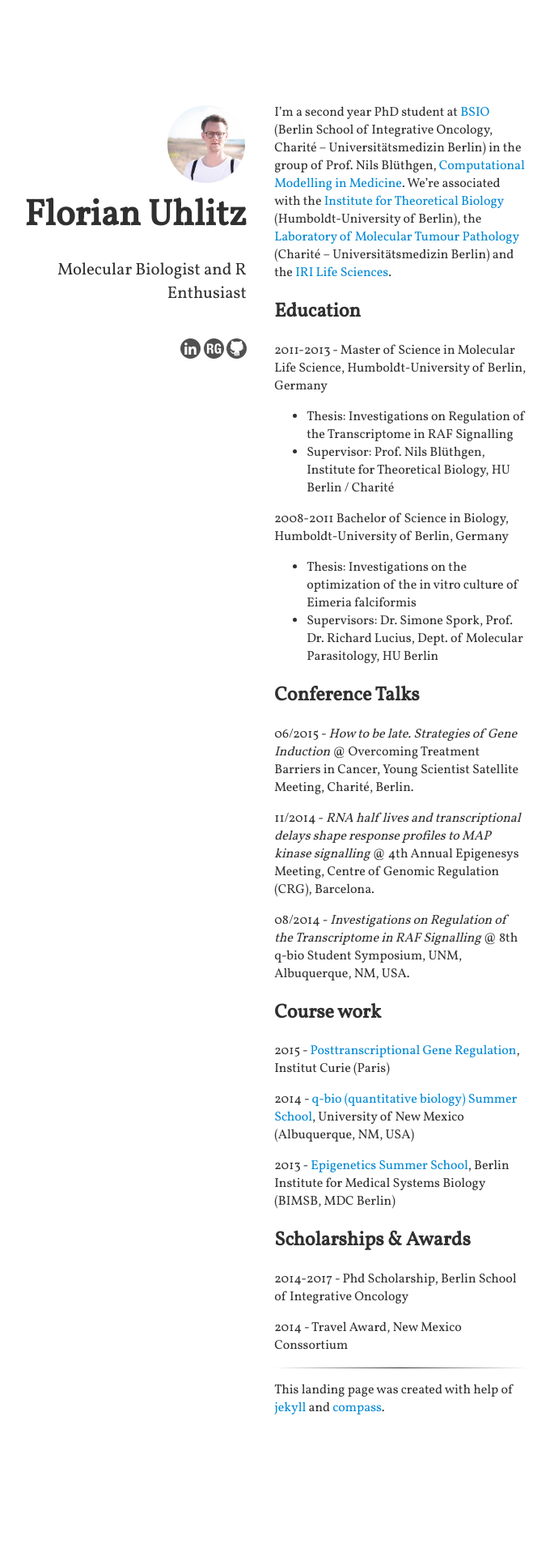
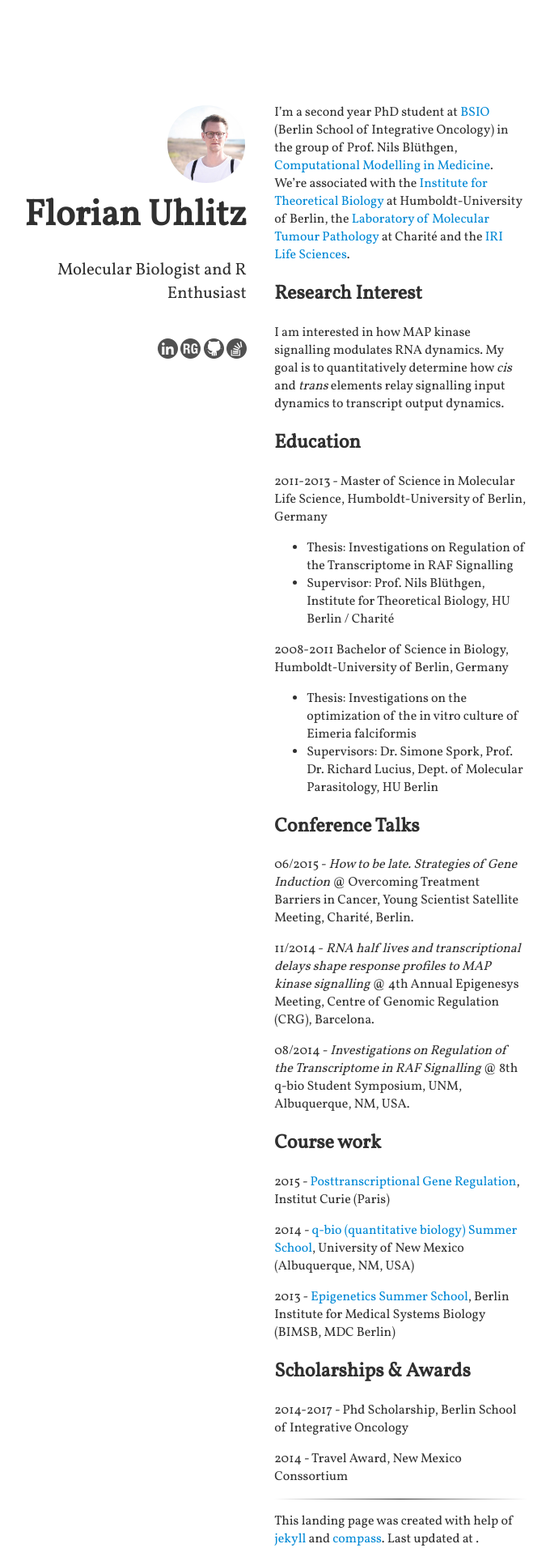
Before and after one commit to uhlitz/uhlitz.github.io, a Jekyll site: the page built from index.html, in a window 1280 px wide. Shown: the whole page at 81% size, without its empty margins (328-1008 px from the left). Built offline with Jekyll 4.4.1, drawn with Linux system fonts in a browser that asks for light colours; nearby versions of some CDN libraries; before the commit the page ends 1766 px from its top, so only the background shows below that.

Commit message:
stackoverflow added

```diff
--- a/_includes/my_content.md
+++ b/_includes/my_content.md
@@ -1,6 +1,9 @@
 
+I'm a	second year PhD student at [BSIO](http://bsio-cancerschool.de) (Berlin School of Integrative Oncology) in the group of Prof. Nils Blüthgen, [Computational Modelling in Medicine](http://sys-bio.net/). We're associated with the [Institute for Theoretical Biology](https://itb.biologie.hu-berlin.de/wiki/) at Humboldt-University of Berlin, the [Laboratory of Molecular Tumour Pathology](http://mtp.charite.de/) at Charité and the [IRI Life Sciences](http://www.iri-lifesciences.de/en/home.html).
 
-I'm a	second year PhD student at [BSIO](http://bsio-cancerschool.de) (Berlin School of Integrative Oncology, Charité – Universitätsmedizin Berlin) in the group of Prof. Nils Blüthgen, [Computational Modelling in Medicine](http://sys-bio.net/). We're associated with the [Institute for Theoretical Biology](https://itb.biologie.hu-berlin.de/wiki/) (Humboldt-University of Berlin), the [Laboratory of Molecular Tumour Pathology](http://mtp.charite.de/) (Charité – Universitätsmedizin Berlin) and the [IRI Life Sciences](http://www.iri-lifesciences.de/en/home.html).
+## Research Interest
+
+I am interested in how MAP kinase signalling modulates RNA dynamics. My goal is to quantitatively determine how _cis_ and _trans_ elements relay signalling input dynamics to transcript output dynamics.
 
 ## Education
 
@@ -38,4 +41,4 @@ I'm a	second year PhD student at [BSIO](http://bsio-cancerschool.de) (Berlin Sch
 
 ---
 
-This landing page was created with help of [jekyll](http://jekyllrb.com/) and [compass](https://github.com/excentris/compass).
+This landing page was created with help of [jekyll](http://jekyllrb.com/) and [compass](https://github.com/excentris/compass). Last updated at .
--- a/index.html
+++ b/index.html
@@ -23,6 +23,8 @@ layout: base
             <img src="images/social/ResearchGate.png" width="25vp" height="25vp"></a>
           <a href="https://github.com/uhlitz">
             <img src="images/social/GitHub.png" width="25vp" height="25vp"></a>
+          <a href="https://stackoverflow.com/users/1836477/uhlitz">
+            <img src="images/social/StackOverflow.png" width="25vp" height="25vp"></a>
         </div>
     </header>
     <main>
```
Also changed, not shown: 1 other file.
